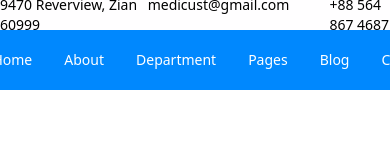
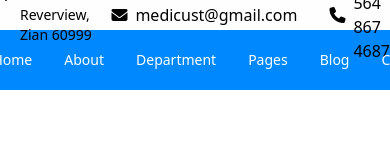
Before and after one commit to Emam-Bokhari/CodeCanvas, a website: page src/index.html in a window 390 px wide. Shown: the top 160 px of the page. Drawn offline with Linux system fonts and the light colour scheme.

Commit message:
add topbar location,mail,phone

```diff
--- a/src/index.html
+++ b/src/index.html
@@ -17,13 +17,30 @@
     <!-- ==========Start Header========== -->
     <header>
 
+        <!-- Start Topbar -->
         <div class="bg-[#fffeff] w-full h-[30px] flex items-center justify-around">
-            <p class="text-sm">9470 Reverview, Zian 60999</p>
-            <ul class="flex gap-10 text-sm">
-                <li>medicust@gmail.com</li>
-                <li>+88 564 867 4687</li>
-            </ul>
+            <!-- Start Location -->
+            <div class="flex gap-2">
+                <i class="fa-solid fa-location-dot"></i>
+                <p class="text-sm">9470 Reverview, Zian 60999</p>
+            </div>
+            <!-- End Location -->
+
+            <!-- Start G-mail,Phone -->
+            <div class="flex items-center gap-8">
+                <div class="flex items-center gap-2">
+                    <i class="fa-solid fa-envelope"></i>
+                    <p>medicust@gmail.com</p>
+                </div>
+
+                <div class="flex items-center gap-2">
+                    <i class="fa-solid fa-phone"></i>
+                    <p>+88 564 867 4687</p>
+                </div>
+            </div>
+            <!-- End G-mail,Phone -->
         </div>
+        <!-- End Topbar -->
 
         <!-- Start Navbar -->
         <nav class="bg-[#0088fe] w-full h-[60px] flex justify-center items-center text-white">
```
Also changed, not shown: src/output.css.
